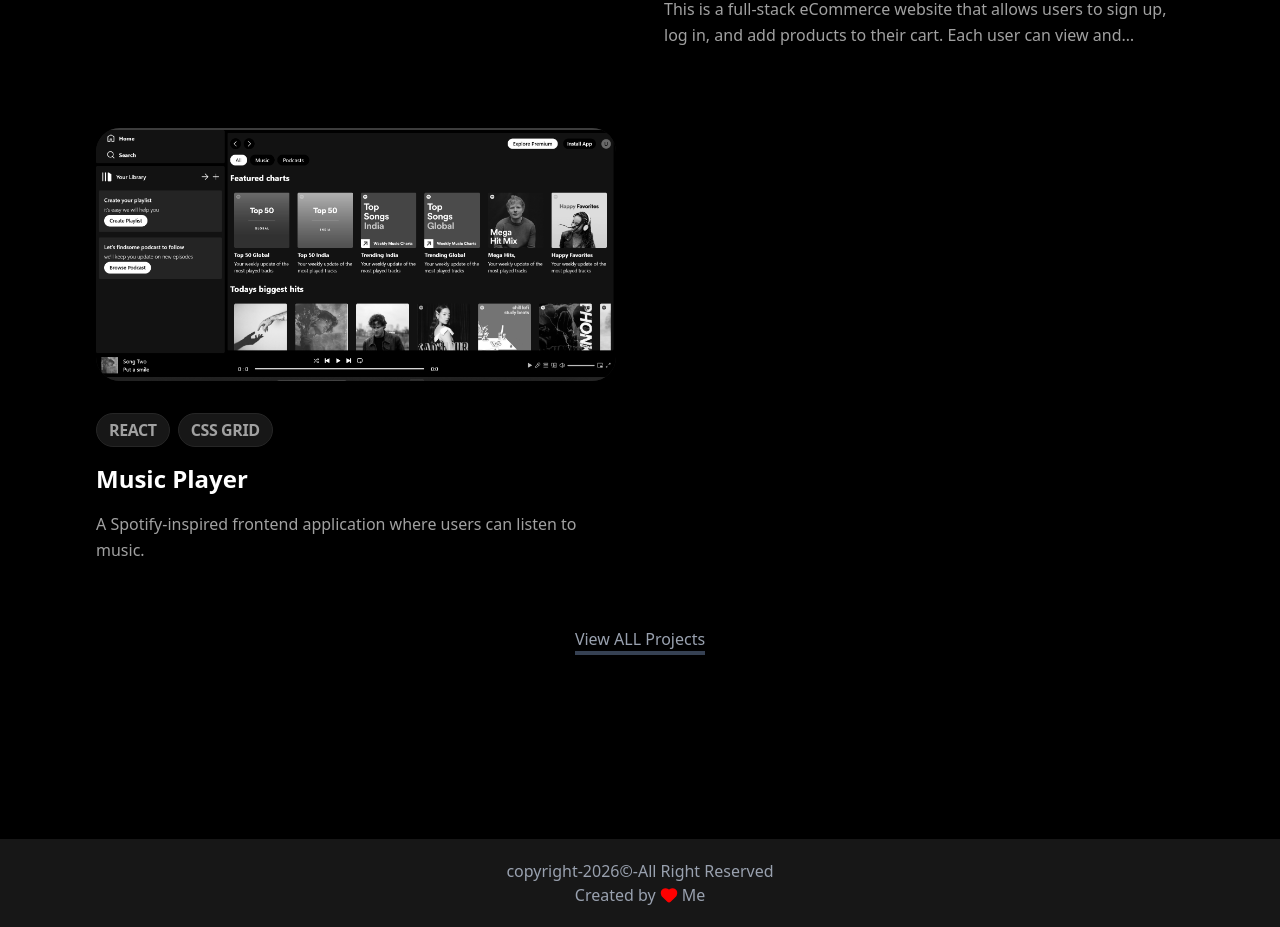
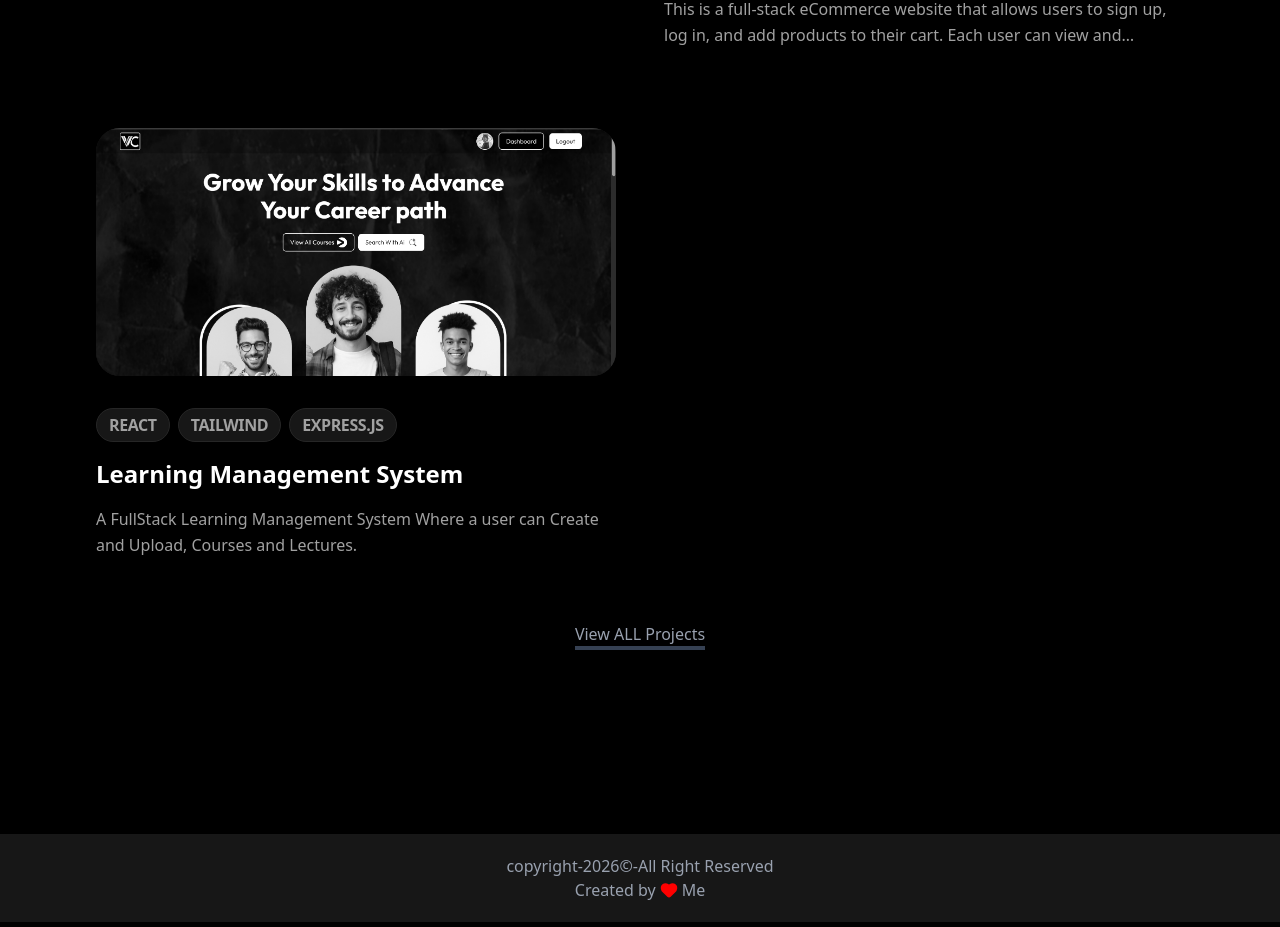
Before and after one commit to ramitbasyal2/My-Portfolio, a React (Vite) app: page /projects in a window 1280 px wide. Shown: the part 880-1807 px from the top of the page. Built offline with nearby package versions, Linux system fonts and the light colour scheme.

Commit message:
some changes

```diff
--- a/src/assets/project.js
+++ b/src/assets/project.js
@@ -23,18 +23,17 @@ export const project = [
     image: "../project2.png",
     link: "#",
   },
+  {
+   id:3,
+   title: "Learning Management System",
+   description:"A FullStack Learning Management System Where a user can Create and Upload, Courses and Lectures.",
+   tags:["React","Tailwind","Express.js"],
+   live:"https://lms-1-fg1t.onrender.com/",
+   github:'https://github.com/ramitbasyal2/LMS',
+   image:'../project6.png',
+   link:"#"
+  },
 
-  {
-    id: 3,
-    title: "Music Player",
-    description:
-      "A Spotify-inspired frontend application where users can listen to music.",
-    tags: ["React", "CSS Grid"],
-    live:"https://spotify-clone-tau-kohl.vercel.app/",
-    github:'https://github.com/ramitbasyal2/Spotify-clone',
-    image: "../project4.png",
-    link: "#",
-  },
 ];
 
 export const allProject = [
@@ -58,6 +57,17 @@ export const allProject = [
     live:'https://netflex-clone-amber-six.vercel.app/',
     github:'https://github.com/ramitbasyal2/Netflex-clone',
     image: "../project5.png",
+    link: "#",
+  },
+  {
+    id: 3,
+    title: "Music Player",
+    description:
+      "A Spotify-inspired frontend application where users can listen to music.",
+    tags: ["React", "CSS Grid"],
+    live:"https://spotify-clone-tau-kohl.vercel.app/",
+    github:'https://github.com/ramitbasyal2/Spotify-clone',
+    image: "../project4.png",
     link: "#",
   },
 
```
Also changed, not shown: public/project6.png (added).
